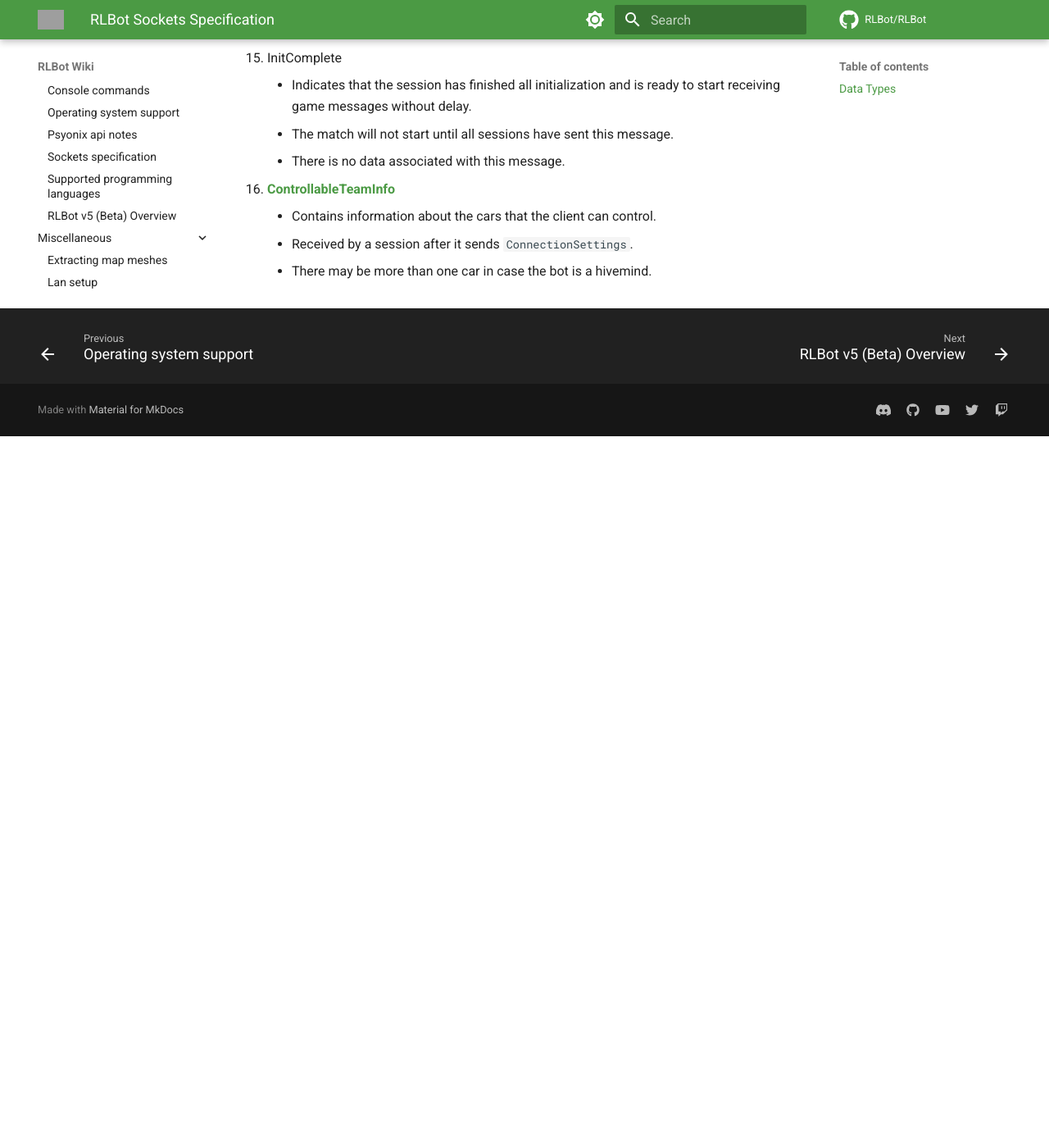
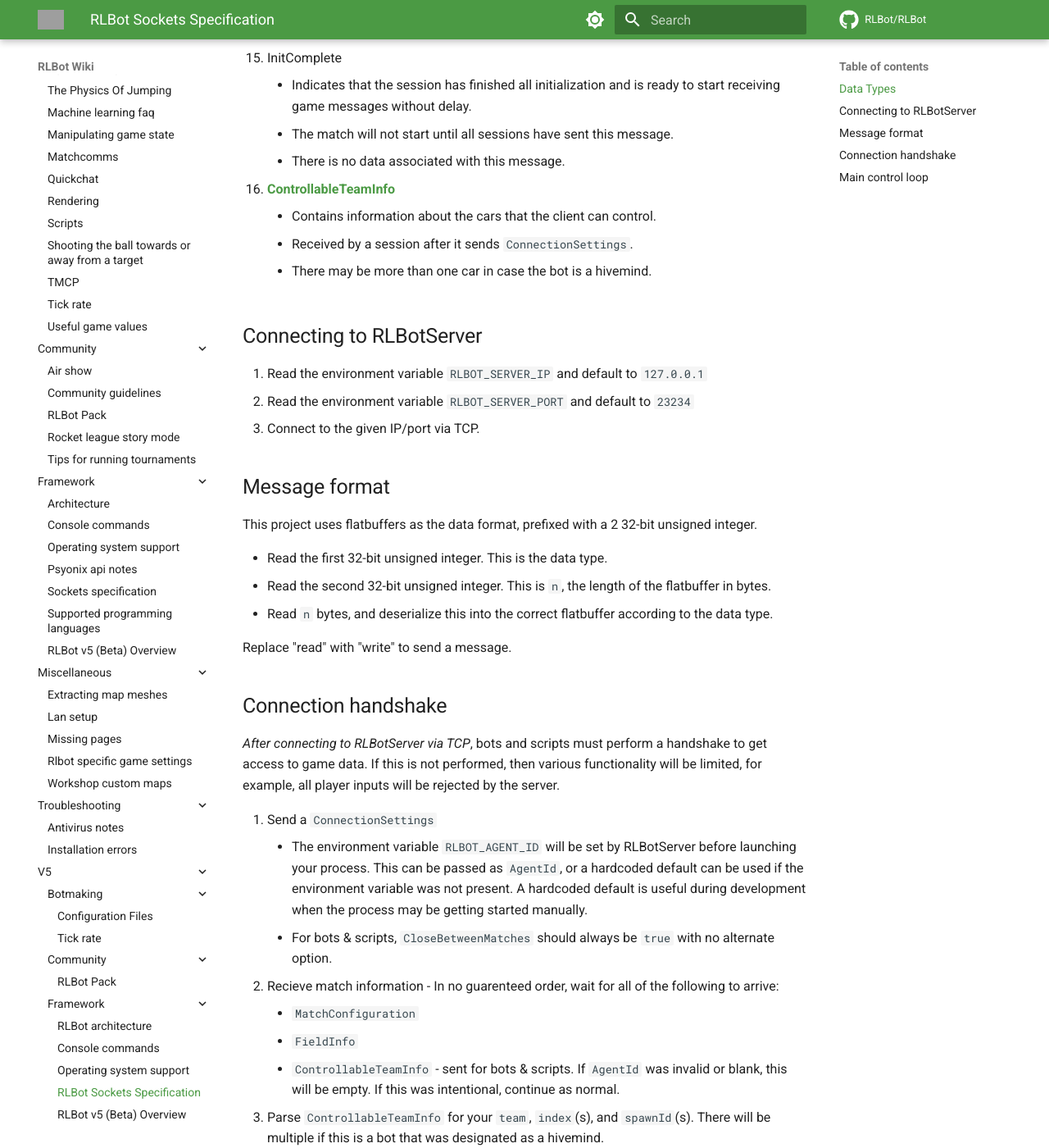
Before and after one commit to RLBot/wiki, an MkDocs documentation site: the page built from docs/v5/framework/sockets-specification.md, in a window 1280 px wide and 1400 px high, scrolled down 1611 px. Shown: the whole window at 82% size. Built offline with MkDocs 1.6.1 and Material for MkDocs 9.7.7, drawn with Linux system fonts in a browser that asks for light colours; comment, search, counter and statistics services are not loaded; before the commit the page ends 2143 px from its top, so only the background shows below that; some of the changed text lies outside the part shown; grey boxes are pictures that could not be loaded.

Commit message:
Detailed sockets spec information

```diff
--- a/docs/v5/framework/sockets-specification.md
+++ b/docs/v5/framework/sockets-specification.md
@@ -15,7 +15,7 @@
     - Received by a session after it sends `ConnectionSettings`.
 03. [StartCommand](https://github.com/RLBot/flatbuffers-schema/blob/main/rlbot.fbs#L9-L12)
     - Starts a new match after reading the given config file.
-04. **[MatchConfig](https://github.com/RLBot/flatbuffers-schema/blob/main/matchconfig.fbs#L372-L414)**
+04. **[MatchConfiguration](https://github.com/RLBot/flatbuffers-schema/blob/main/matchconfig.fbs#L372-L414)**
     - Received by a session after it sends `ConnectionSettings`.
     - Can be sent by sessions to start a new match.
 05. [PlayerInput](https://github.com/RLBot/flatbuffers-schema/blob/main/gamedata.fbs#L30-L35)
@@ -53,3 +53,57 @@
     - Contains information about the cars that the client can control.
     - Received by a session after it sends `ConnectionSettings`.
     - There may be more than one car in case the bot is a hivemind.
+
+## Connecting to RLBotServer
+
+1. Read the environment variable `RLBOT_SERVER_IP` and default to `127.0.0.1`
+1. Read the environment variable `RLBOT_SERVER_PORT` and default to `23234`
+1. Connect to the given IP/port via TCP.
+
+## Message format
+
+This project uses flatbuffers as the data format,
+prefixed with a 2 32-bit unsigned integer.
+
+- Read the first 32-bit unsigned integer. This is the data type.
+- Read the second 32-bit unsigned integer. This is `n`, the length of the flatbuffer in bytes.
+- Read `n` bytes, and deserialize this into the correct flatbuffer according to the data type.
+
+Replace "read" with "write" to send a message.
+
+## Connection handshake
+
+*After connecting to RLBotServer via TCP*, bots and scripts must perform a handshake to get access to game data.
+If this is not performed, then various functionality will be limited, for example, all player inputs will be rejected by the server.
+
+1. Send a `ConnectionSettings`
+    - The environment variable `RLBOT_AGENT_ID` will be set by RLBotServer before launching your process.
+    This can be passed as `AgentId`, or a hardcoded default can be used if the environment variable was not present.
+    A hardcoded default is useful during development when the process may be getting started manually.
+    - For bots & scripts, `CloseBetweenMatches` should always be `true` with no alternate option.
+1. Recieve match information - In no guarenteed order, wait for all of the following to arrive:
+    - `MatchConfiguration`
+    - `FieldInfo`
+    - `ControllableTeamInfo` - sent for bots & scripts. If `AgentId` was invalid or blank, this will be empty.
+    If this was intentional, continue as normal.
+1. Parse `ControllableTeamInfo` for your `team`, `index`(s), and `spawnId`(s).
+  There will be multiple if this is a bot that was designated as a hivemind.
+    - If `team` is `0` or `1`: `index` will be the index of your bot in `GamePacket`
+    - If `team` is `2`: `index` will be the index of your script in `MatchConfiguration`
+1. `spawnId` can be used to find your bot/scripts's name in `MatchConfiguration`.
+    - **DO NOT USE `index` FOR BOTS**, they are not in the correct order in `MatchConfiguration`. Using `index` is ok for scripts but `spawnId` can be used for both.
+1. Perform heavy initialization.
+    - At this point, most information needed for bots to initialize most of their variables is known.
+    Have some kind of callback that lets developers do this now.
+    RLBotServer will load the map but won't start the match while bots are initializing.
+1. Send `InitComplete`.
+  This is a message with no content, and signifies to RLBotServer that the match can be started.
+1. Done, enter main control loop
+
+## Main control loop
+
+Requires the connection handshake to have been performed first. Depending on what was sent in `ConnectionSettings`, some of the following packets may not be sent.
+
+- Every tick, `BallPrediction` will always be sent before `GamePacket`.
+  - If `BallPrediction` is not sent, it's because it was disabled in `ConnectionSettings`
+- `MatchComm` will arrive in between ticks. The sending of these messages can be disabled in `ConnectionSettings`
```
